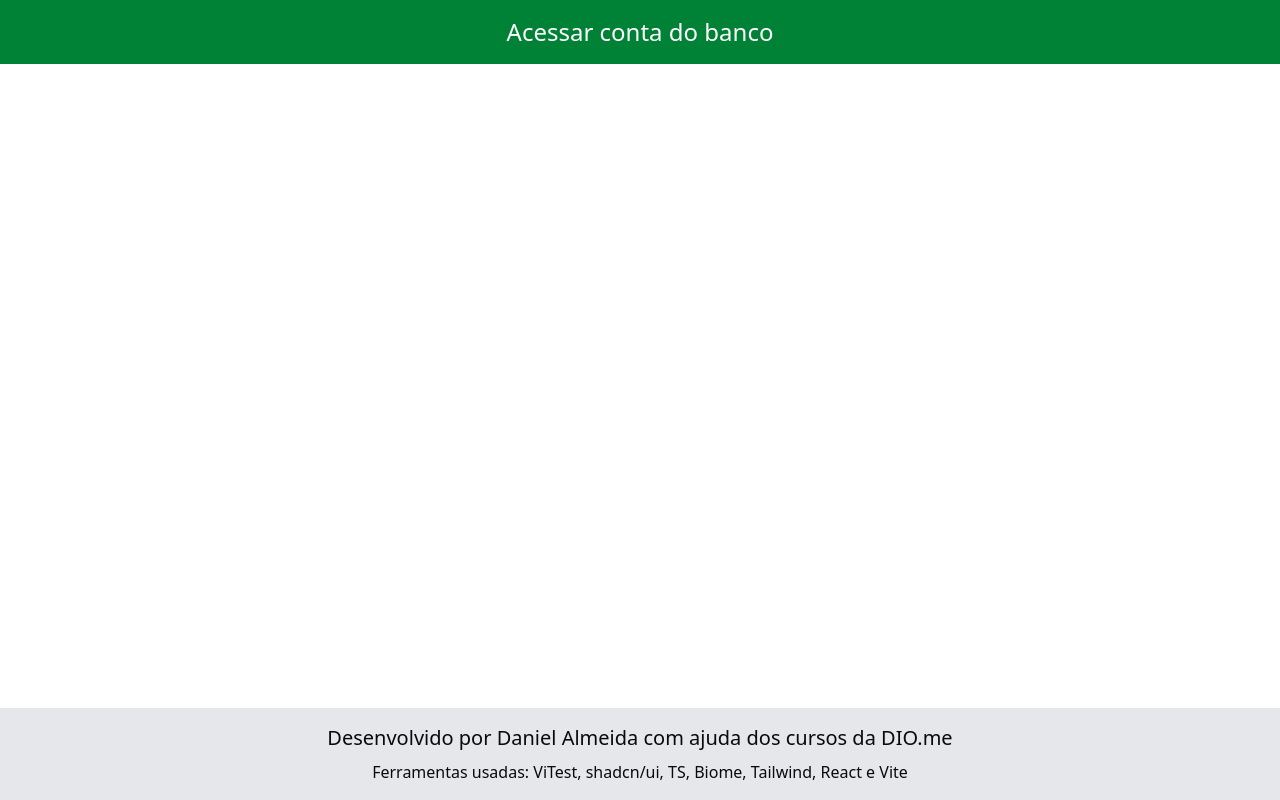
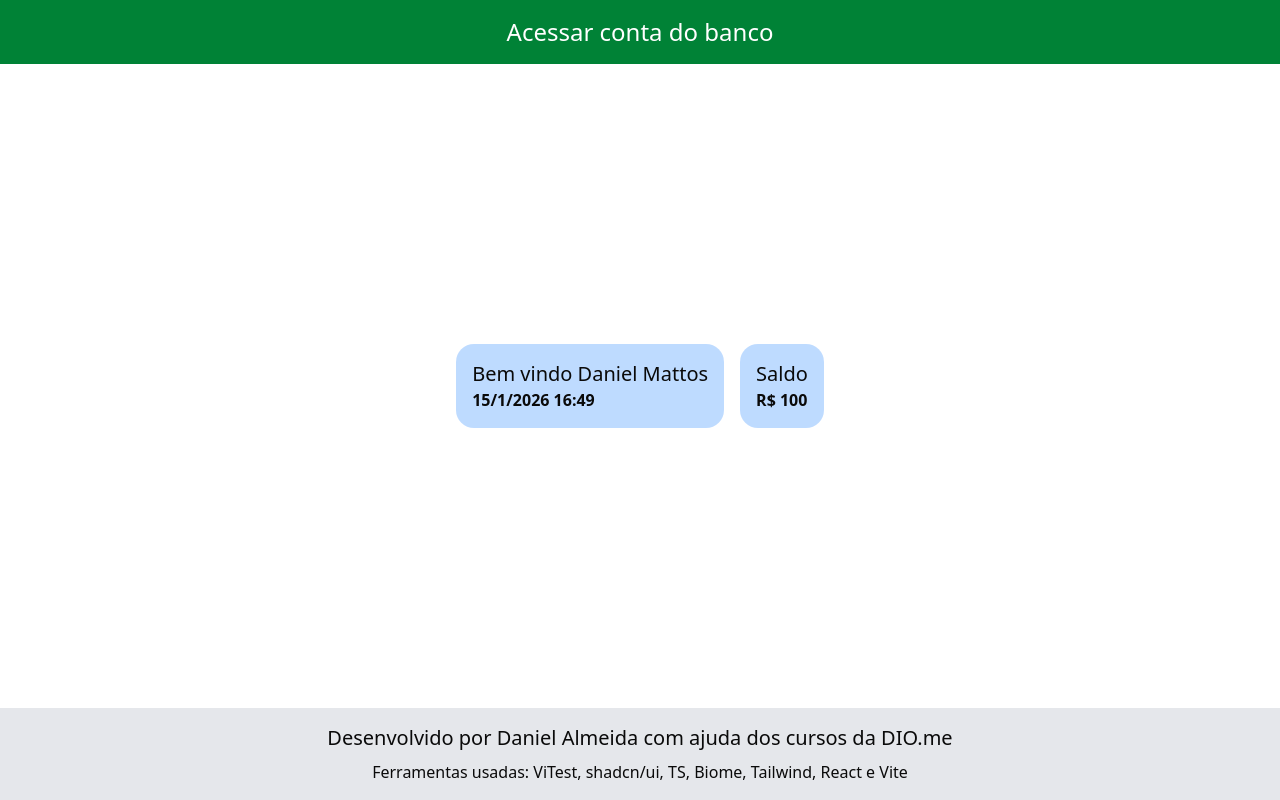
Before and after one commit to Daniel-Mattos/Formulario-TS, a React (Vite) app: page /conta/1 in a window 1280 px wide. Built offline with nearby package versions, Linux system fonts and the light colour scheme.

Commit message:
params and loader

```diff
--- a/src/App.tsx
+++ b/src/App.tsx
@@ -9,7 +9,7 @@ function App() {
       <Layout>
         <Routes>
           <Route path="/" element={<Home />} />
-          <Route path="/conta" element={<Conta />} />
+          <Route path="/conta/:id" element={<Conta />} />
         </Routes>
       </Layout>
     </BrowserRouter>
--- a/src/api.ts
+++ b/src/api.ts
@@ -3,6 +3,7 @@ const conta = {
   senha: '123456',
   name: 'Daniel Mattos',
   saldo: 100,
+  id: "1",
 };
 
 export const api = new Promise((resolve) => {
--- a/src/components/Card/index.tsx
+++ b/src/components/Card/index.tsx
@@ -1,39 +1,18 @@
-import { api } from '@/api';
 import login from '@/services/login';
-import { useEffect, useState } from 'react';
+import { useState } from 'react';
 import { Button } from '../ui/button';
 import { Input } from '../ui/input';
 
-interface IUser {
-  email: string;
-  senha: string;
-  name: string;
-  saldo: number;
-}
 const Card = () => {
   const [email, setEmail] = useState('');
   const [senha, setSenha] = useState('');
-  const [user, setUser] = useState<null | IUser>();
-
-  useEffect(() => {
-    const getData = async () => {
-      const data: any | IUser = await api;
-      setUser(data);
-    };
-
-    getData();
-  }, []);
-  console.log(user);
 
   return (
     <form
       onSubmit={() => login(email, senha)}
       className="flex flex-col max-w-lg bg-violet-300 p-4 rounded-xl"
     >
-      {!user && <p>Loading...</p>}
-      <h2 className="text-2xl font-bold mb-4">
-        Faça seu login <strong>{user?.name}</strong>
-      </h2>
+      <h2 className="text-2xl font-bold mb-4">Faça seu login</h2>
       <label htmlFor="emailInput">Digite seu email:</label>
       <Input
         id="emailInput"
--- /dev/null
+++ b/src/components/InfoCard/index.tsx
@@ -0,0 +1,13 @@
+interface IInfoCard {
+  mainContent: string
+  secondaryContent: string
+}
+const InfoCard = ({ mainContent, secondaryContent }: IInfoCard) => {
+  return (
+    <div className="bg-blue-200 p-4 rounded-2xl">
+      <h3 className="text-xl">{mainContent}</h3>
+      <h3 className="font-bold">{secondaryContent}</h3>
+    </div>
+  )
+}
+export default InfoCard
--- /dev/null
+++ b/src/components/ui/loader.tsx
@@ -0,0 +1,20 @@
+import { cn } from "@/lib/utils";
+import { Loader2 } from "lucide-react";
+
+interface LoaderProps {
+  text: string;
+  className?: string;
+  size?: number;
+}
+
+export function Loader({ text, className, size = 24 }: LoaderProps) {
+  return (
+    <div className="flex items-center gap-2">
+      <Loader2
+        size={size}
+        className={cn("animate-spin text-muted-foreground", className)}
+      />
+      <span>{text}</span>
+    </div>
+  );
+}
--- a/src/layouts/index.tsx
+++ b/src/layouts/index.tsx
@@ -5,7 +5,7 @@ const Layout = ({ children }: { children: React.ReactNode }) => {
   return (
     <>
       <Header />
-      <main className="flex flex-grow items-center justify-center">
+      <main className="flex flex-grow items-center justify-center px-4">
         {children}
       </main>
       <Footer />
--- a/src/pages/Conta/index.tsx
+++ b/src/pages/Conta/index.tsx
@@ -1,8 +1,52 @@
+import { api } from '@/api';
+import InfoCard from '@/components/InfoCard';
+import { Loader } from '@/components/ui/loader';
+import { useEffect, useState } from 'react';
+import { useNavigate, useParams } from 'react-router-dom';
+
+interface IUser {
+  email: string;
+  senha: string;
+  name: string;
+  saldo: number;
+  id: string;
+}
 const conta = () => {
+  const navigate = useNavigate();
+  const params = useParams()
+  const [user, setUser] = useState<null | IUser>();
+
+  useEffect(() => {
+    const getData = async () => {
+      const data: any | IUser = await api;
+      setUser(data);
+    };
+
+    getData();
+  }, []);
+
+  if(user && params.id !== user.id){
+    navigate("/")
+  }
+
+  const atualData = new Date();
+  const dia = atualData.getDate();
+  const mes = atualData.getMonth() + 1;
+  const ano = atualData.getFullYear();
+  const hours = atualData.getHours();
+  const minutes = atualData.getMinutes();
+
   return (
-    <div>
-      <h1>conta</h1>
+    <div className="flex flex-row gap-4">
+      {!user ? (
+        <Loader text='Carrengado dados...'/>
+      ) : (
+       <>
+        <InfoCard mainContent={`Bem vindo ${user?.name}`} secondaryContent={`${dia}/${mes}/${ano} ${hours}:${minutes}`}/>
+        <InfoCard mainContent={`Saldo`} secondaryContent={`R$ ${user?.saldo}`}/>
+       </>
+      )}
     </div>
   );
-}
-export default conta
+};
+export default conta;
```
